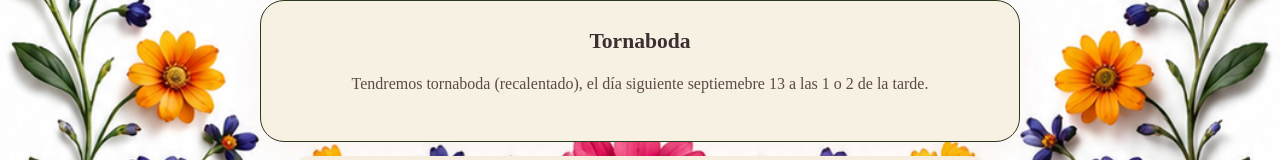
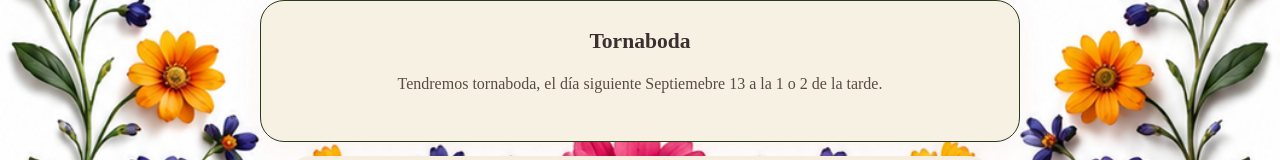
Before and after one commit to julio-reyes-tena/soniajovanweddingpage, a React (Vite) app: page /faq in a window 1280 px wide. Shown: the part 1366-1526 px from the top of the page. Built offline with nearby package versions, Linux system fonts and the light colour scheme.

Commit message:
recalentado

```diff
--- a/src/data/weddingInfo.js
+++ b/src/data/weddingInfo.js
@@ -111,7 +111,7 @@ export const weddingInfo = {
     },
      {
       question: "Tornaboda",
-      answer: "Tendremos tornaboda (recalentado), el día siguiente septiemebre 13 a las 1 o 2 de la tarde.  "
+      answer: "Tendremos tornaboda, el día siguiente Septiemebre 13 a la 1 o 2 de la tarde.  "
     },
 
 
```
